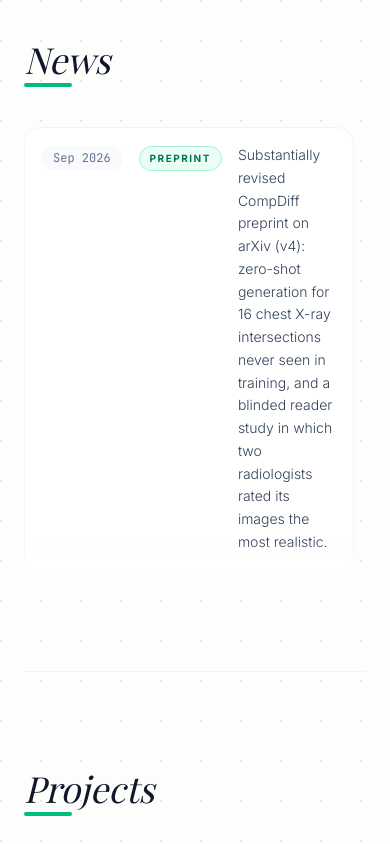
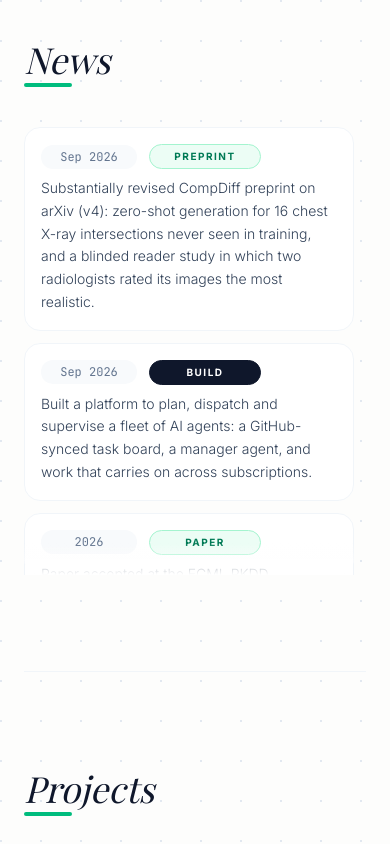
Before and after one commit to mahmoudibrahim98/mahmoudibrahim98.github.io, a React (Vite) app: page / in a window 390 px wide. Shown: the part 3120-3964 px from the top of the page. Built offline with nearby package versions, Linux system fonts and the light colour scheme; a web font is replaced by a local one.

Commit message:
Align the dates, tags and text in the News section
Give the date and tag pills fixed widths so every row's text starts at the
same position; on phones the pills sit on their own row above the text.

Co-Authored-By: Claude Opus 5.5 <noreply@anthropic.com>

```diff
--- a/src/App.tsx
+++ b/src/App.tsx
@@ -639,13 +639,16 @@ export default function App() {
                 };
                 const typeClass = typeStyles[item.type] ?? 'bg-slate-50 text-slate-600 border-slate-200';
                 const Inner = (
-                  <div className="flex items-start gap-4 p-4 rounded-2xl bg-white border border-slate-100 hover:border-emerald-200 hover:bg-emerald-50/30 transition-all">
-                    <span className="text-xs font-mono text-slate-500 bg-slate-50 px-3 py-1 rounded-full whitespace-nowrap shrink-0 mt-0.5">
-                      {item.date}
-                    </span>
-                    <span className={`text-[10px] font-black uppercase tracking-[0.15em] px-2.5 py-1 rounded-full whitespace-nowrap shrink-0 border mt-0.5 ${typeClass}`}>
-                      {item.type}
-                    </span>
+                  <div className="flex flex-col sm:flex-row sm:items-start gap-2 sm:gap-4 p-4 rounded-2xl bg-white border border-slate-100 hover:border-emerald-200 hover:bg-emerald-50/30 transition-all">
+                    {/* Fixed-width pills so the dates, tags and text line up across rows */}
+                    <div className="flex items-center gap-3 sm:gap-4 shrink-0 sm:mt-0.5">
+                      <span className="w-24 text-center text-xs font-mono text-slate-500 bg-slate-50 py-1 rounded-full whitespace-nowrap">
+                        {item.date}
+                      </span>
+                      <span className={`w-28 text-center text-[10px] font-black uppercase tracking-[0.15em] py-1 rounded-full whitespace-nowrap border ${typeClass}`}>
+                        {item.type}
+                      </span>
+                    </div>
                     <p className="text-slate-700 font-light text-sm leading-relaxed flex-1">
                       {item.text}
                     </p>
```
